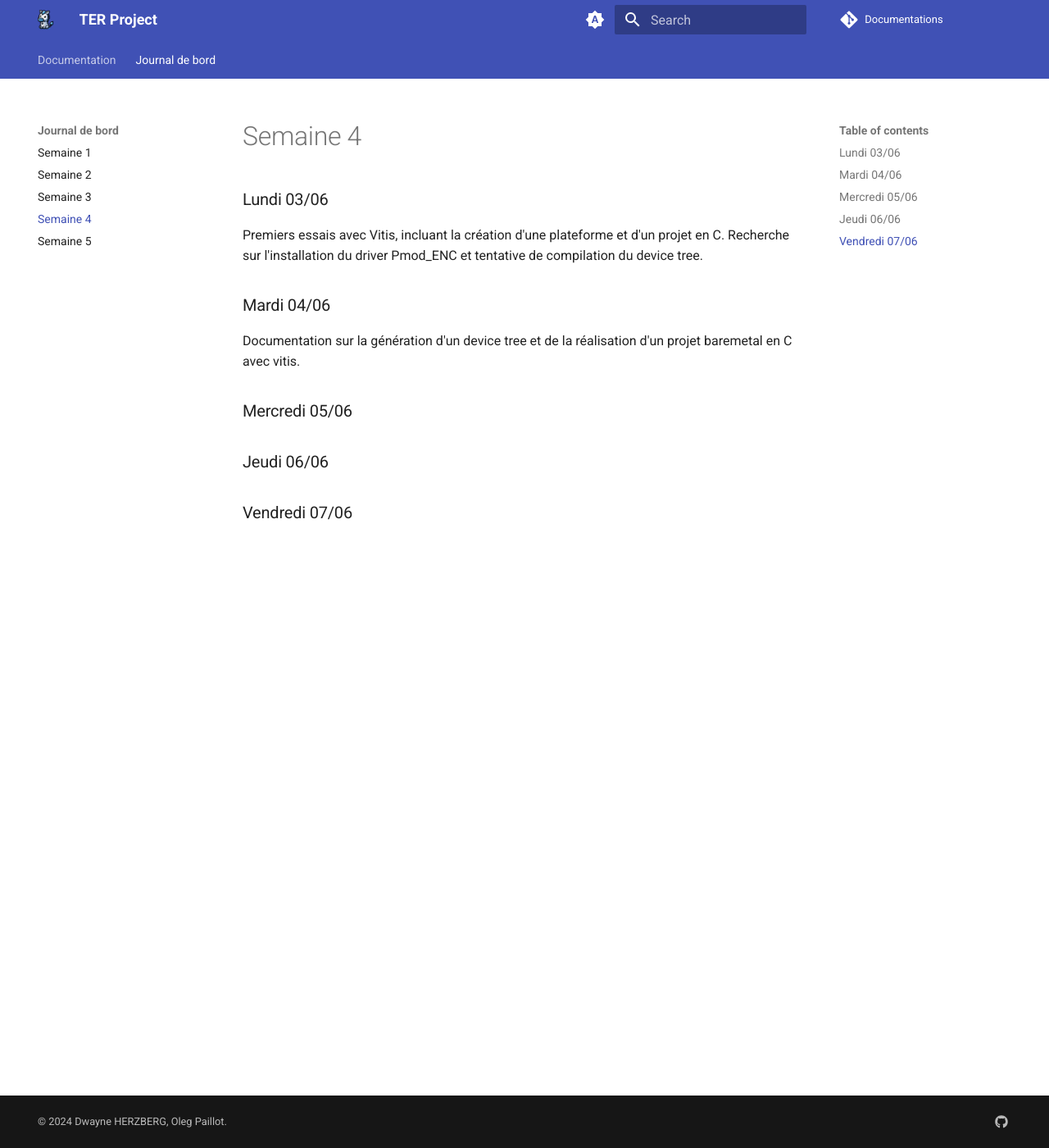
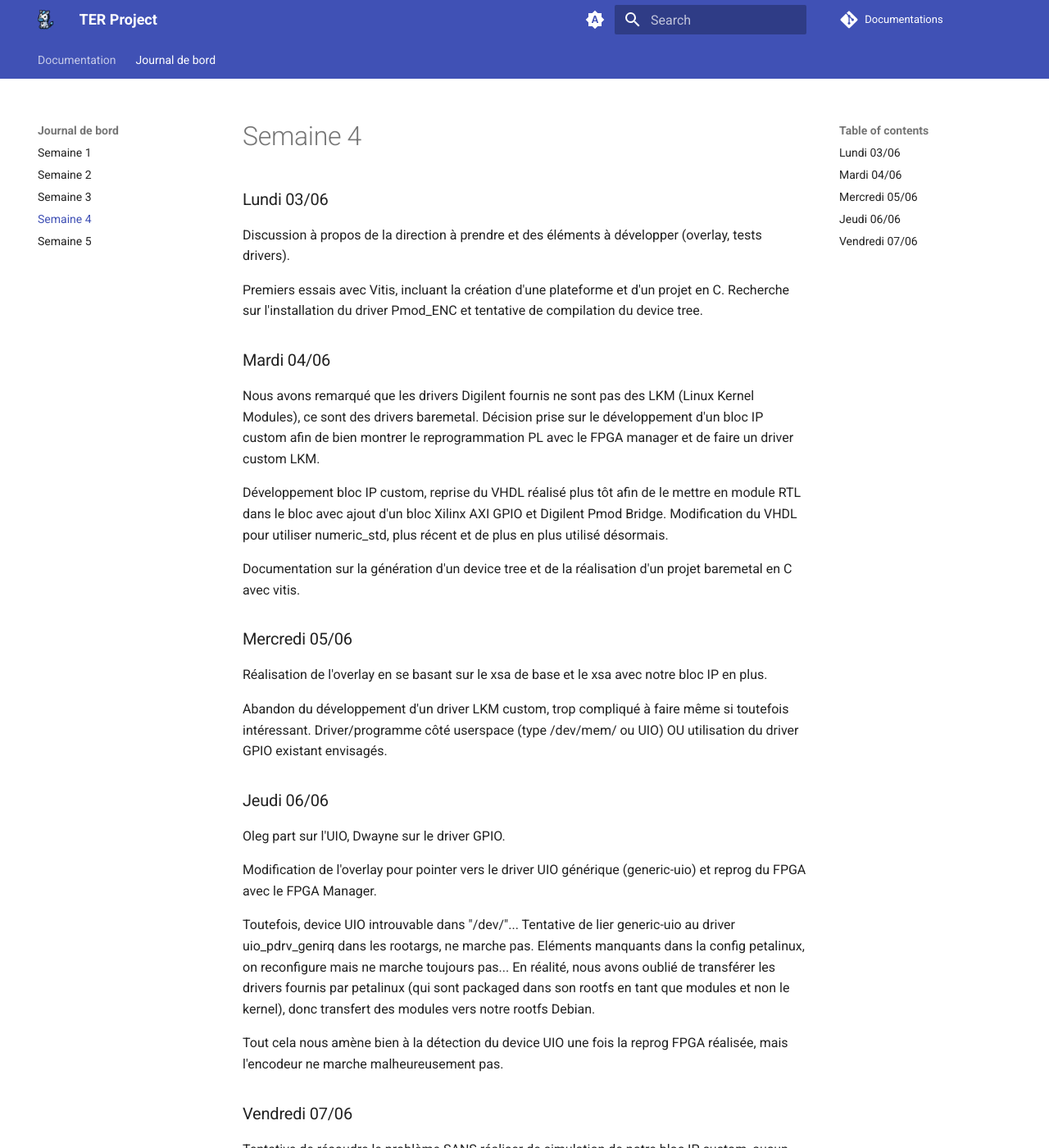
Before and after one commit to TER-Zybo/Documentations, an MkDocs documentation site: the page built from docs/journal/semaine4.md, in a window 1280 px wide and 1400 px high. Shown: the whole window at 82% size. Built offline with MkDocs 1.6.1 and Material for MkDocs 9.7.7, drawn with Linux system fonts in a browser that asks for light colours; comment, search, counter and statistics services are not loaded; some of the changed text lies outside the part shown.

Commit message:
Update daily log

```diff
--- a/docs/journal/semaine4.md
+++ b/docs/journal/semaine4.md
@@ -1,13 +1,36 @@
 ### Lundi 03/06
+
+Discussion à propos de la direction à prendre et des éléments à développer (overlay, tests drivers).
 
 Premiers essais avec Vitis, incluant la création d'une plateforme et d'un projet en C. Recherche sur l'installation du driver Pmod_ENC et tentative de compilation du device tree.
 
 ### Mardi 04/06
 
+Nous avons remarqué que les drivers Digilent fournis ne sont pas des LKM (Linux Kernel Modules), ce sont des drivers baremetal. Décision prise sur le développement d'un bloc IP custom afin de bien montrer le reprogrammation PL avec le FPGA manager et de faire un driver custom LKM.
+
+Développement bloc IP custom, reprise du VHDL réalisé plus tôt afin de le mettre en module RTL dans le bloc avec ajout d'un bloc Xilinx AXI GPIO et Digilent Pmod Bridge. Modification du VHDL pour utiliser numeric_std, plus récent et de plus en plus utilisé désormais.
+
 Documentation sur la génération d'un device tree et de la réalisation d'un projet baremetal en C avec vitis.
 
 ### Mercredi 05/06
 
+Réalisation de l'overlay en se basant sur le xsa de base et le xsa avec notre bloc IP en plus.
+
+Abandon du développement d'un driver LKM custom, trop compliqué à faire même si toutefois intéressant. Driver/programme côté userspace (type /dev/mem/ ou UIO) OU utilisation du driver GPIO existant envisagés.
+
 ### Jeudi 06/06
 
+Oleg part sur l'UIO, Dwayne sur le driver GPIO.
+
+Modification de l'overlay pour pointer vers le driver UIO générique (generic-uio) et reprog du FPGA avec le FPGA Manager.
+
+Toutefois, device UIO introuvable dans "/dev/"...
+Tentative de lier generic-uio au driver uio_pdrv_genirq dans les rootargs, ne marche pas.
+Eléments manquants dans la config petalinux, on reconfigure mais ne marche toujours pas...
+En réalité, nous avons oublié de transférer les drivers fournis par petalinux (qui sont packaged dans son rootfs en tant que modules et non le kernel), donc transfert des modules vers notre rootfs Debian.
+
+Tout cela nous amène bien à la détection du device UIO une fois la reprog FPGA réalisée, mais l'encodeur ne marche malheureusement pas.
+
 ### Vendredi 07/06
+
+Tentative de résoudre le problème SANS réaliser de simulation de notre bloc IP custom, aucun résultat.
--- a/mkdocs.yml
+++ b/mkdocs.yml
@@ -33,13 +33,13 @@
     - Génération d'un Device Tree: docs/device_tree.md
     - Programmation FPGA depuis linux: docs/fpga_programming.md
     - Activation SSH: docs/ssh_activation.md
-    - Device Tree Overlay: docs/device_tree_overlay.md
-    - PmodENC - IP personnalisé: docs/pmodenc_ip.md
+    - WIP Device Tree Overlay: docs/device_tree_overlay.md
+    - WIP PmodENC - IP personnalisé: docs/pmodenc_ip.md
     - Projets:
       - Debian sur Zybo z7-20: docs/petalinux_zybo.md
       - PmodENC - VHDL personnalisé: docs/pmodenc_vhdl.md
       - PmodENC - Baremetal application: docs/pmodenc_baremetal.md
-      - PmodENC - Linux application: docs/pmodenc_linux.md
+      - WIP PmodENC - Linux application: docs/pmodenc_linux.md
   - Journal de bord:
     - Semaine 1: journal/semaine1.md
     - Semaine 2: journal/semaine2.md
```
Also changed, not shown: docs/journal/semaine5.md (+8 -0 lines).
